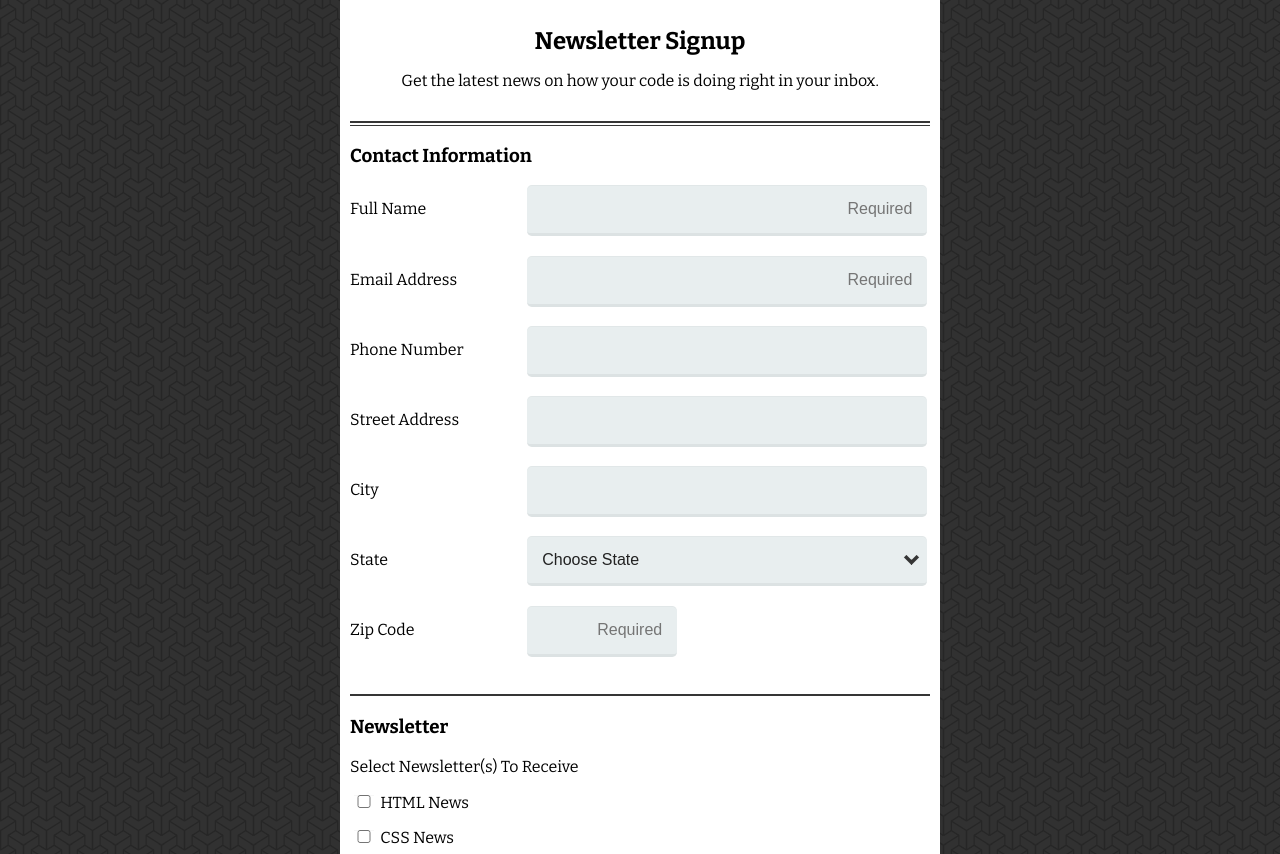
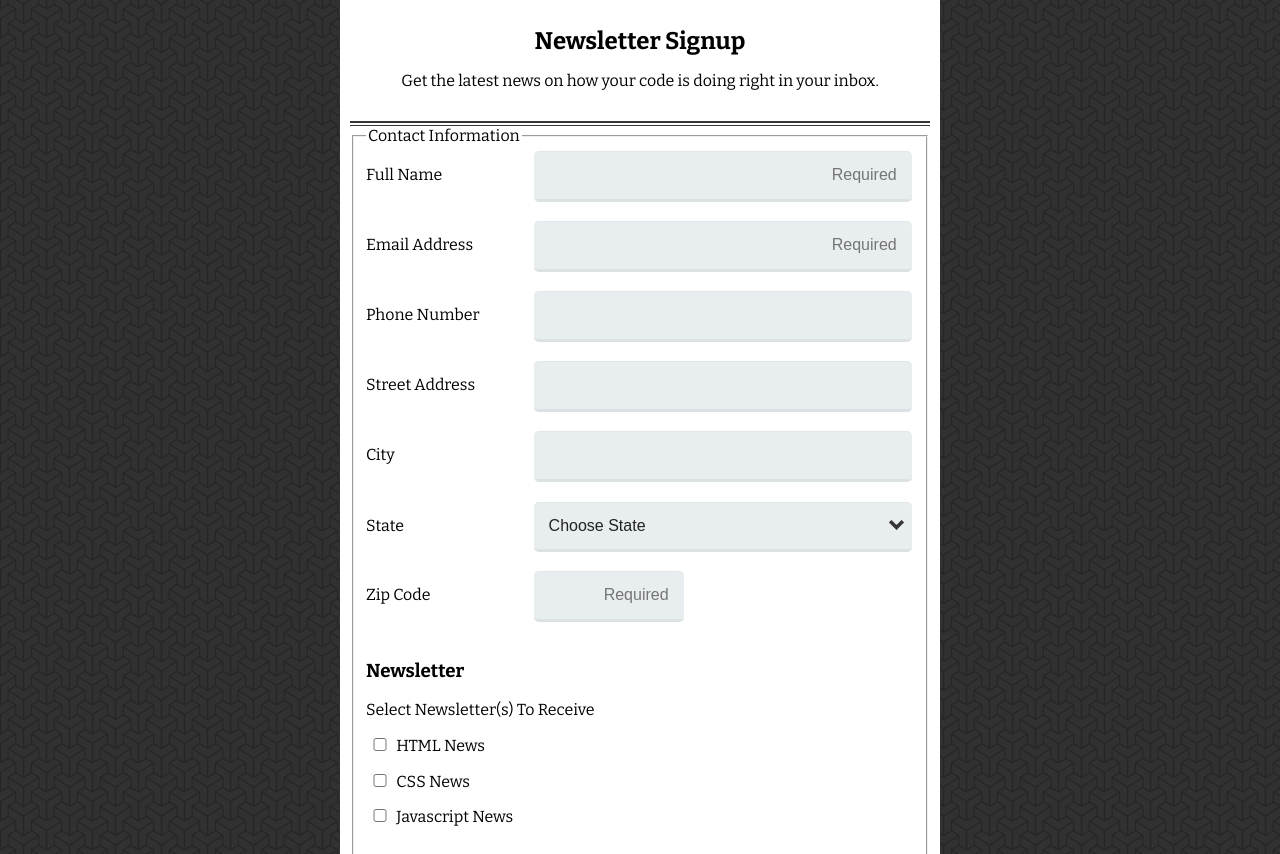
Before and after one commit to chasclark/webform, a plain HTML site: page index.html in a window 1280 px wide. Shown: the part 68-922 px from the top of the page. Drawn offline with nearby package versions, Linux system fonts and the light colour scheme.

Commit message:
Update index.html

```diff
--- a/index.html
+++ b/index.html
@@ -27,18 +27,20 @@
 	<p>Get the latest news on how your code is doing right in your inbox.</p>
 </div>
 
-<form class="form-news">
+<form class="form-news" action="/" method="post name="news">
 
-<h3>Contact Information</h3>
+<fieldset>
+
+<legend>Contact Information</legend>
 
 <label for="name">Full Name</label>
 <input type="text" id="name" name="name" placeholder="Required" required>
 
 <label for="email">Email Address</label>
-<input type="text" id="email" name="email" placeholder="Required" required>
+<input type="email" id="email" name="email" placeholder="Required" required>
 
 <label for="phone">Phone Number</label>
-<input type="text" id="phone" name="phone">
+<input type="tel" id="phone" name="phone">
 
 <label for="address">Street Address</label>
 <input type="text" id="address" name="address">
@@ -48,7 +50,7 @@
 
 	<label for="state">State</label>
 	<select id="state" name="state">
-		<option>Choose State</option>
+		<option value="0">Choose State</option>
 		<option value="AL">Alabama</option>
 		<option value="AK">Alaska</option>
 		<option value="AZ">Arizona</option>
@@ -108,13 +110,13 @@
 <h3>Newsletter</h3>
 <p>Select Newsletter(s) To Receive</p>
 
-<input type="checkbox" id="h-news" name="newsletter[]" value="HTML News">
+<input type="checkbox" id="h-news" name="newsletter" value="HTML News">
 <label for="h-news">HTML News</label><br>
 
-<input type="checkbox" id="c-news" name="newsletter[]" value="CSS News">
+<input type="checkbox" id="c-news" name="newsletter" value="CSS News">
 <label for="c-news">CSS News</label><br>
 
-<input type="checkbox" id="j-news" name="newsletter[]" value="Javascript News">
+<input type="checkbox" id="j-news" name="newsletter" value="Javascript News">
 <label for="j-news">Javascript News</label>
 
 <p>Newsletter Format</p>
@@ -125,10 +127,12 @@
 <input type="radio" name="format" id="plain-format" value="Plain Text">
 <label for="plain-format">Plain Text</label><br>
 
-<p>Topic Suggestions?</p>
+<label>Topic Suggestions?</label>
 <textarea id="topics" name="topics" rows="5"></textarea>
 
 <input class="btn" type="submit" value="Sign Up">
+
+</fieldset>
 
 </form>
 
```
